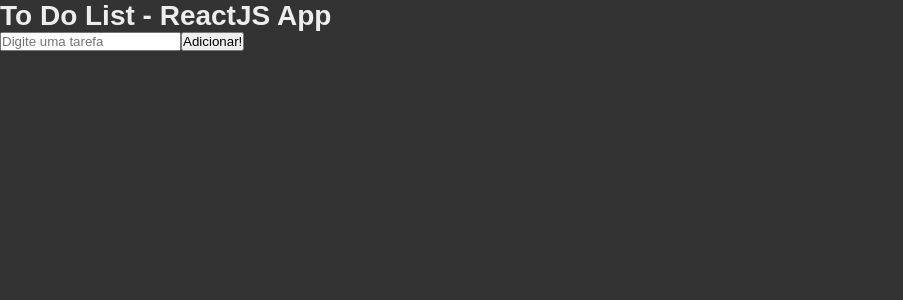
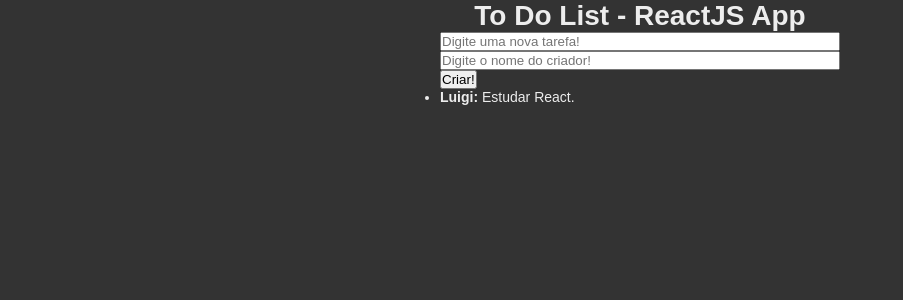
Before and after one commit to rodrigodalmoro7/Todo-list-react, a React app: page / in a window 1280 px wide. Shown: the top 300 px of the page, without its empty margins (0-903 px from the left). Built offline with nearby package versions, Linux system fonts and the light colour scheme.

Commit message:
Create simple logic

```diff
--- a/src/App.css
+++ b/src/App.css
@@ -5,8 +5,22 @@
     box-sizing: border-box;
 }
 
+Header {
+    text-align: center;
+}
+
 body {
+    width: 100vw;
+
+    display: flex;
+    justify-content: center;
+    align-items: center;
+
     background-color: #333;
     font: 14px sans-serif;
     color: #f5f5f5f5;
 }
+
+input {
+    width: 400px;
+}
--- a/src/App.js
+++ b/src/App.js
@@ -3,6 +3,7 @@
 import Body from "./components/Body";
 
 import "./App.css";
+import { useState } from "react";
 
 function App(){
     return(
--- a/src/components/Body.js
+++ b/src/components/Body.js
@@ -1,11 +1,43 @@
-import React from "react";
+import React, { useState } from "react";
 
 function Body(){
 
+    const [tasks, setTasks] = useState([{newTask:"Estudar React", owner:"Luigi", simpleId:"testeUm1010"}]);
+    const [newTask, setNewTask] = useState(""); //string vazia
+    const [owner, setOwner] = useState("");
+
+    function addNewTask() {
+        const task = { newTask, owner, simpleId: `${Date.now()}`};
+
+        setTasks([...tasks, task]);
+        // console.log(tasks);
+        setNewTask("");
+        setOwner("");
+    }
+
     return (
         <>
-            <input type="text" placeholder="Digite uma tarefa" />
-            <button>Adicionar!</button>
+            <input value={newTask} placeholder="Digite uma nova tarefa!" type="text" onChange={(e) => setNewTask(e.target.value)} />
+            <br />
+            <input value={owner} placeholder="Digite o nome do criador!" type="text" onChange={(e) => setOwner(e.target.value)} />
+            <br />
+            <button type="button" onClick={addNewTask}>
+                Criar!
+            </button>
+            <br />
+
+            <h3>{newTask}</h3>
+            <h3>{owner}</h3>
+
+            <ul>
+                { tasks.map((eachTask) => (
+
+                    <li key={eachTask.simpleId}>
+                        <b>{ eachTask.owner }: </b>{ eachTask.newTask }.
+                    </li>
+
+                ))}
+            </ul>
         </>
     )
 }
```
